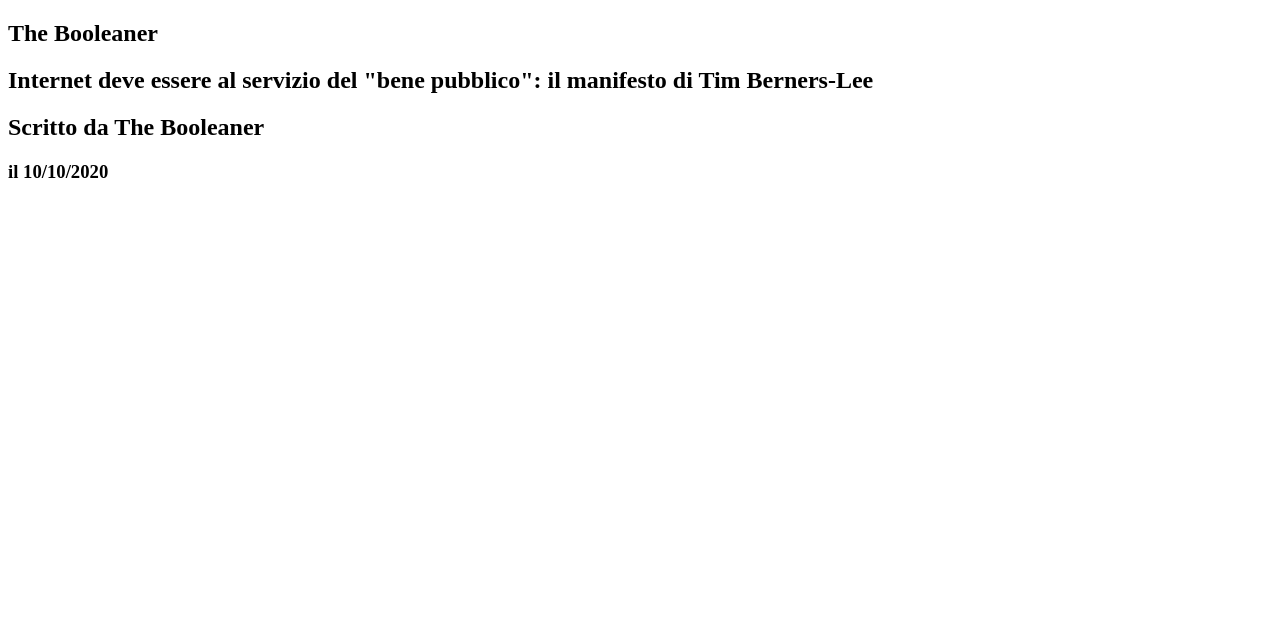
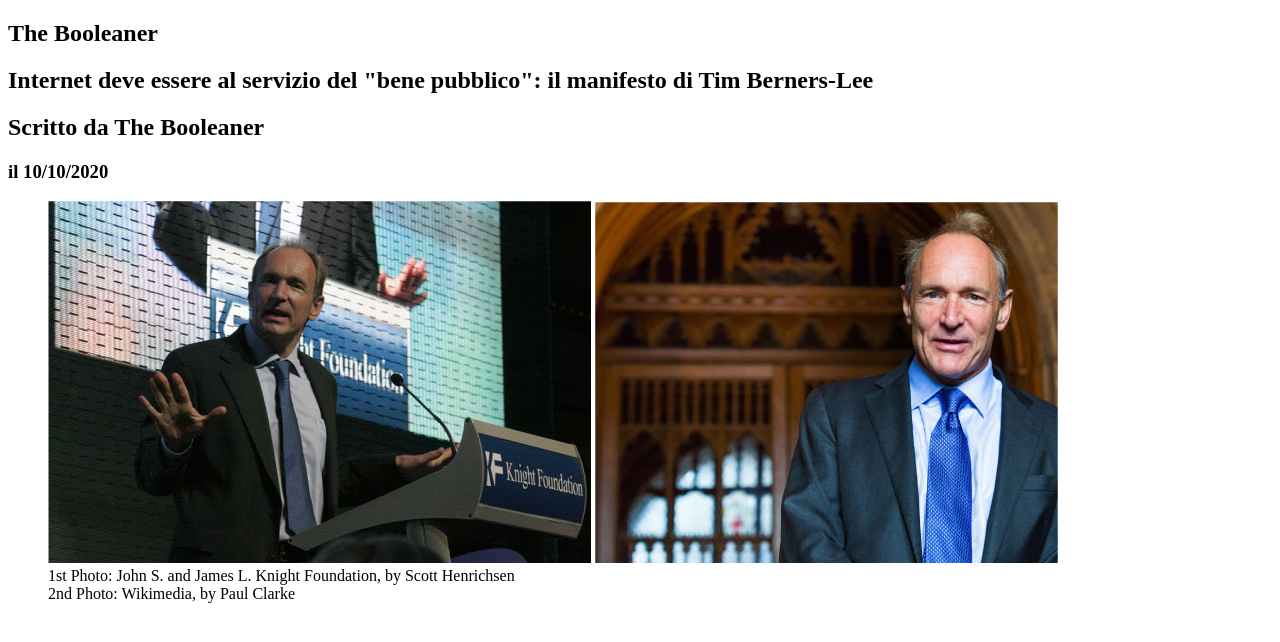
Before and after one commit to gabrielemarchesano/html-css-booleaner, a plain HTML site: page index.html in a window 1280 px wide. Drawn offline with Linux system fonts and the light colour scheme.

Commit message:
add: add section images

```diff
--- a/index.html
+++ b/index.html
@@ -21,7 +21,17 @@
   </header>
 
   <main>
-
+    <section id="images">
+      <figure>
+        <img src="./assets/img/tim-1.jpg" alt="image of Tim Berners-Lee speaking to a crowd">
+        <img src="./assets/img/tim-2.jpg" alt="photo of Tim Berners-Lee">
+        <figcaption>
+          1st Photo: John S. and James L. Knight Foundation, by Scott Henrichsen
+          <br>
+          2nd Photo: Wikimedia, by Paul Clarke
+        </figcaption>
+      </figure>
+    </section>
   </main>
 
   <footer>
```
